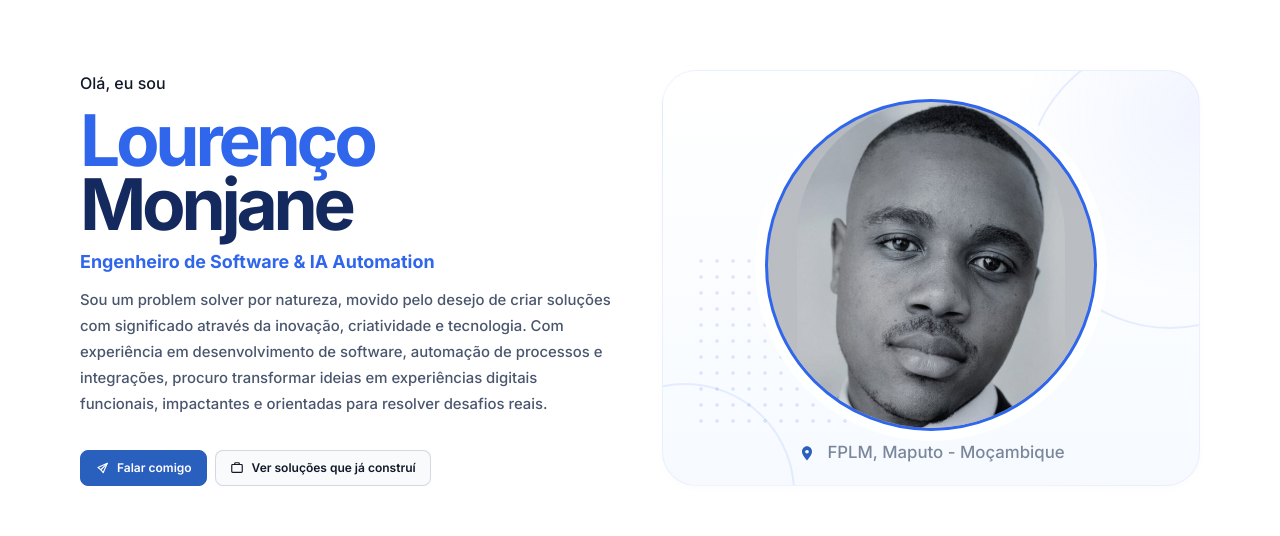
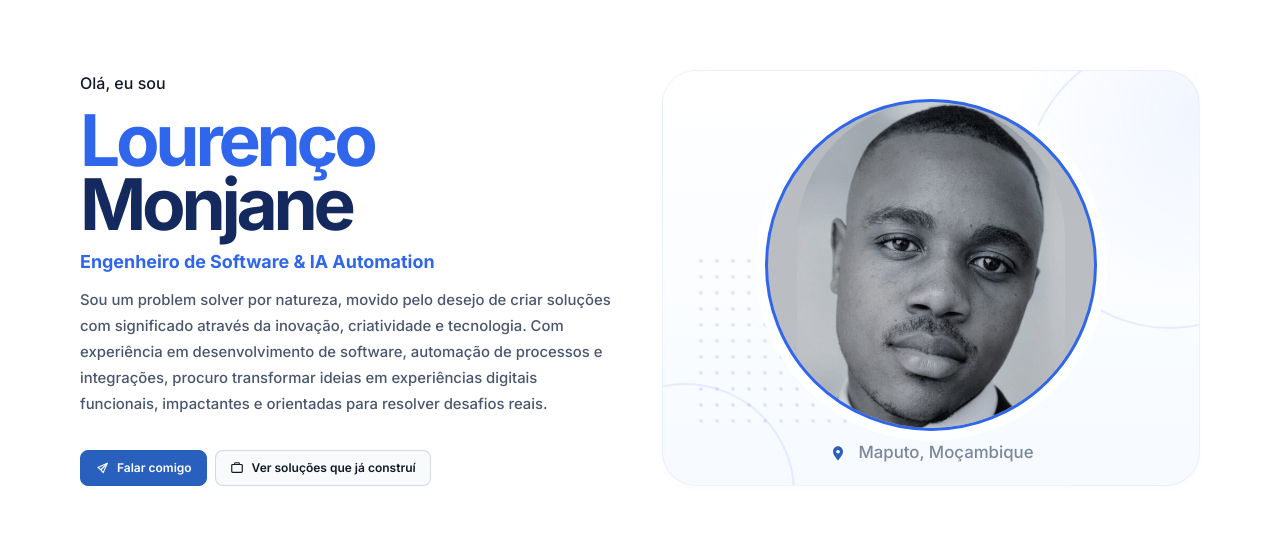
Before and after one commit to monjane10/portifolio, a React (Vite) app: page / in a window 1280 px wide. Shown: the part 165-701 px from the top of the page. Built offline with nearby package versions, Linux system fonts and the light colour scheme.

Commit message:
melhorias
Co-authored-by: Copilot <copilot@github.com>

```diff
--- a/src/App.css
+++ b/src/App.css
@@ -186,6 +186,10 @@
   grid-template-columns: minmax(0, 1.02fr) minmax(360px, 0.98fr);
   align-items: center;
   gap: 36px;
+}
+
+.hero-grid > * {
+  min-width: 0;
 }
 
 .hero-copy {
--- a/src/data/portfolioData.js
+++ b/src/data/portfolioData.js
@@ -16,7 +16,7 @@ export const portfolio = {
   availability: 'Disponível para crescer a nível profissional e pessoal em software, automação e IA aplicada.',
   email: 'lourencomonjane2@gmail.com',
   photo: profileImage,
-  location: 'FPLM, Maputo - Moçambique',
+  location: 'Maputo, Moçambique',
 
   heroTags: [
     'Fullstack',
--- a/src/index.css
+++ b/src/index.css
@@ -50,8 +50,9 @@ html {
 
 body {
   margin: 0;
-  min-width: 320px;
+  min-width: 0;
   background: var(--background-color);
+  overflow-x: clip;
 }
 
 a {
@@ -64,6 +65,7 @@ img {
 
 #root {
   min-height: 100vh;
+  overflow-x: clip;
 }
 
 .page-shell {
```
